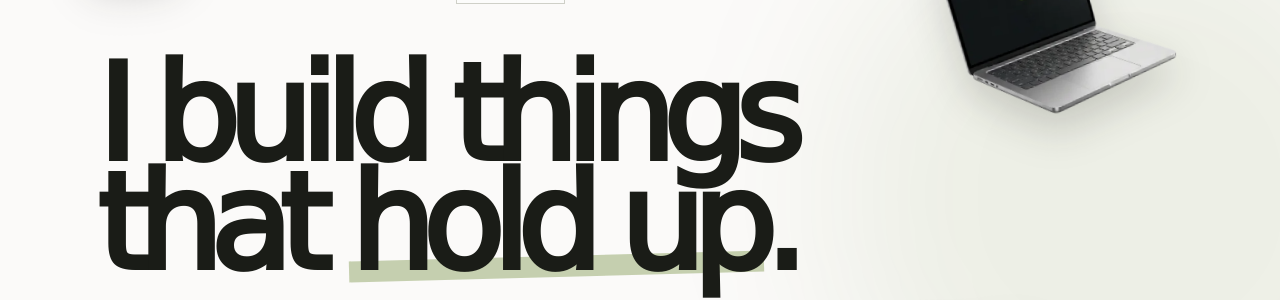
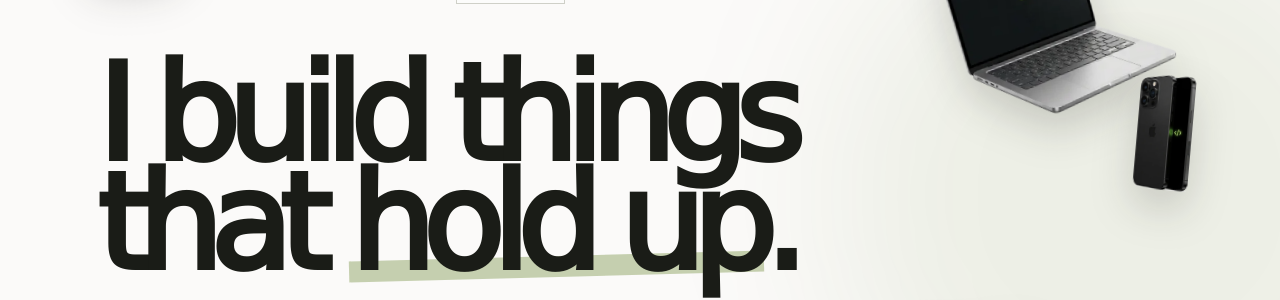
Before and after one commit to Atomicx7/portfolio_v2, a Next.js app: page / in a window 1280 px wide. Shown: the part 237-537 px from the top of the page. Built offline with nearby package versions, Linux system fonts and the light colour scheme; no server answers.

Commit message:
Add phone hero object and replayable intro
Co-authored-by: arena-agent <297053741+arena-agent@users.noreply.github.com>

```diff
--- a/src/app/globals.css
+++ b/src/app/globals.css
@@ -82,7 +82,7 @@ html { scrollbar-color: hsl(var(--accent)) hsl(var(--surface)); scrollbar-width:
 .hero-underlined::after { position: absolute; right: 0; bottom: 0.01em; left: 0; z-index: -1; height: 0.16em; content: ""; background: hsl(var(--accent) / 0.32); transform: rotate(-1.5deg); }
 .hero-playground { position: absolute; inset: 0; z-index: 1; overflow: hidden; pointer-events: none; }
 .hero-object { position: absolute; display: block; height: auto; object-fit: contain; filter: drop-shadow(0 18px 20px hsl(80 8% 8% / 0.18)); will-change: transform; }
-.hero-object-laptop { right: 6vw; top: 14%; width: clamp(180px, 23vw, 310px); }.hero-object-headphones { left: 3vw; top: 8%; width: clamp(112px, 14vw, 175px); }.hero-object-controller { right: 14vw; bottom: 7%; width: clamp(155px, 20vw, 250px); }
+.hero-object-laptop { right: 6vw; top: 14%; width: clamp(180px, 23vw, 310px); }.hero-object-headphones { left: 3vw; top: 8%; width: clamp(112px, 14vw, 175px); }.hero-object-controller { right: 14vw; bottom: 7%; width: clamp(155px, 20vw, 250px); }.hero-object-phone { right: 4.5vw; top: 39%; width: clamp(82px, 9vw, 124px); }
 .open-chip { display: inline-flex; min-height: 25px; align-items: center; gap: 0.45rem; border: 1px solid hsl(var(--line)); background: hsl(var(--glass) / 0.7); padding: 0.25rem 0.55rem; color: hsl(var(--fg)); font-family: var(--font-mono), monospace; font-size: 0.58rem; letter-spacing: 0.08em; text-transform: uppercase; }.open-chip i { height: 0.42rem; width: 0.42rem; border-radius: 999px; background: hsl(var(--accent)); box-shadow: 0 0 0 4px hsl(var(--accent) / 0.13); }
 
 .cursor-dot, .cursor-ring { position: fixed; left: 0; top: 0; z-index: 200; pointer-events: none; }.cursor-dot { height: 7px; width: 7px; border-radius: 999px; background: hsl(var(--fg)); }.cursor-ring { display: grid; height: 30px; width: 30px; place-items: center; border: 1px solid hsl(var(--fg) / 0.7); border-radius: 999px; color: hsl(var(--fg)); transition: width 180ms ease, height 180ms ease, border-color 180ms ease, background-color 180ms ease; }.cursor-ring.is-active { height: 56px; width: 56px; border-color: hsl(var(--accent)); background: hsl(var(--accent) / 0.22); }.cursor-ring span { color: hsl(var(--fg)); font-family: var(--font-mono), monospace; font-size: 0.52rem; letter-spacing: 0.04em; text-transform: uppercase; }
@@ -124,7 +124,7 @@ button.chip:not(:disabled):hover, .filter-chip:hover, .filter-chip.is-active { b
 .intro-reveal { position: fixed; inset: 0; z-index: 120; display: grid; place-items: center; overflow: hidden; background: hsl(var(--bg)); }.intro-panel { position: absolute; top: 0; bottom: 0; z-index: 5; width: 50.1%; background: hsl(var(--fg)); }.intro-panel-left { left: 0; }.intro-panel-right { right: 0; }.intro-skip { position: absolute; right: 1.5rem; bottom: 1.5rem; z-index: 20; color: hsl(var(--muted)); font-family: var(--font-mono), monospace; font-size: 0.63rem; letter-spacing: 0.12em; text-transform: uppercase; transition: color 160ms ease; }.intro-skip:hover { color: hsl(var(--accent)); }
 .profile-card-wrap::before { position: absolute; top: -1.5rem; left: -1.5rem; z-index: -1; height: 7rem; width: 7rem; border: 1px solid hsl(var(--accent) / 0.32); content: ""; }.profile-card-wrap::after { position: absolute; right: -1rem; bottom: 2rem; z-index: -1; height: 3rem; width: 3rem; background: hsl(var(--accent)); opacity: 0.22; content: ""; }
 
-@media (max-width: 1023px) { .hero-object-headphones { left: 1vw; top: 9%; }.hero-object-controller { right: 9vw; bottom: 9%; }.hero-object-laptop { right: 3vw; } }
-@media (max-width: 767px) { .hero-playground { opacity: 0.26; }.hero-object-laptop { right: -6vw; top: 15%; width: 170px; }.hero-object-controller { right: -5vw; bottom: 14%; width: 135px; }.hero-object-headphones { display: none; }.hero-title { font-size: clamp(3.7rem, 16vw, 5.8rem); }.open-chip { margin-top: 0.1rem; } }
+@media (max-width: 1023px) { .hero-object-headphones { left: 1vw; top: 9%; }.hero-object-controller { right: 9vw; bottom: 9%; }.hero-object-laptop { right: 3vw; }.hero-object-phone { right: 2vw; top: 39%; } }
+@media (max-width: 767px) { .hero-playground { opacity: 0.26; }.hero-object-laptop { right: -6vw; top: 15%; width: 170px; }.hero-object-controller { right: -5vw; bottom: 14%; width: 135px; }.hero-object-headphones, .hero-object-phone { display: none; }.hero-title { font-size: clamp(3.7rem, 16vw, 5.8rem); }.open-chip { margin-top: 0.1rem; } }
 @media (min-width: 768px) { .skill-tile:nth-child(1), .skill-tile:nth-child(2) { min-height: 390px; } }
 @media (prefers-reduced-motion: reduce) { html { scroll-behavior: auto; } *, *::before, *::after { animation-duration: 0.01ms !important; animation-iteration-count: 1 !important; scroll-behavior: auto !important; transition-duration: 0.01ms !important; } }
--- a/src/components/fx/intro-reveal.tsx
+++ b/src/components/fx/intro-reveal.tsx
@@ -2,34 +2,26 @@
 
 import { AnimatePresence, motion, useReducedMotion } from "framer-motion"
 import { useEffect, useState } from "react"
-
-const sessionKey = "portfolio-intro-seen"
 
 export function IntroReveal() {
   const reduceMotion = useReducedMotion()
   const [visible, setVisible] = useState(true)
 
   useEffect(() => {
-    if (reduceMotion || window.sessionStorage.getItem(sessionKey)) {
+    if (reduceMotion) {
       setVisible(false)
       return
     }
-    const timeout = window.setTimeout(() => {
-      window.sessionStorage.setItem(sessionKey, "true")
-      setVisible(false)
-    }, 1750)
+    const timeout = window.setTimeout(() => setVisible(false), 1950)
     return () => window.clearTimeout(timeout)
   }, [reduceMotion])
 
-  const dismiss = () => {
-    window.sessionStorage.setItem(sessionKey, "true")
-    setVisible(false)
-  }
+  const dismiss = () => setVisible(false)
 
   return (
     <AnimatePresence>
       {visible && (
-        <motion.div className="intro-reveal" initial={{ opacity: 1 }} exit={{ opacity: 0, transition: { duration: 0.18 } }} aria-label="Welcome animation">
+        <motion.div className="intro-reveal" initial={{ opacity: 1 }} exit={{ opacity: 0, transition: { duration: 0.22 } }} aria-label="Welcome animation">
           <motion.div className="intro-panel intro-panel-left" initial={{ x: 0 }} animate={{ x: "-102%" }} transition={{ delay: 1.05, duration: 0.6, ease: [0.76, 0, 0.24, 1] }} />
           <motion.div className="intro-panel intro-panel-right" initial={{ x: 0 }} animate={{ x: "102%" }} transition={{ delay: 1.05, duration: 0.6, ease: [0.76, 0, 0.24, 1] }} />
           <motion.div className="relative z-10 flex flex-col items-center px-6 text-center text-fg">
--- a/src/components/hero.tsx
+++ b/src/components/hero.tsx
@@ -48,6 +48,8 @@ export function Hero() {
   const controllerY = useTransform(softY, (value) => value * -28)
   const headphonesX = useTransform(softX, (value) => value * 17)
   const headphonesY = useTransform(softY, (value) => value * -20)
+  const phoneX = useTransform(softX, (value) => value * -14)
+  const phoneY = useTransform(softY, (value) => value * 20)
 
   const moveObjects = (event: React.PointerEvent<HTMLElement>) => {
     if (shouldReduceMotion) return
@@ -63,6 +65,7 @@ export function Hero() {
         <HeroObject className="hero-object-laptop" src="/media/hero-laptop.webp" x={laptopX} y={laptopY} rotate={-6} />
         <HeroObject className="hero-object-headphones" src="/media/hero-headphones.webp" x={headphonesX} y={headphonesY} rotate={-10} />
         <HeroObject className="hero-object-controller" src="/media/hero-controller.webp" x={controllerX} y={controllerY} rotate={8} />
+        <HeroObject className="hero-object-phone" src="/media/hero-phone.webp" x={phoneX} y={phoneY} rotate={5} />
       </div>
       <div className="relative z-10 mx-auto flex min-h-[calc(100svh-6rem)] max-w-6xl flex-col justify-between px-5 pb-7 pt-[15vh] sm:px-8 sm:pb-9">
         <motion.div style={{ opacity }}>
```
Also changed, not shown: public/media/hero-phone.webp (added).
